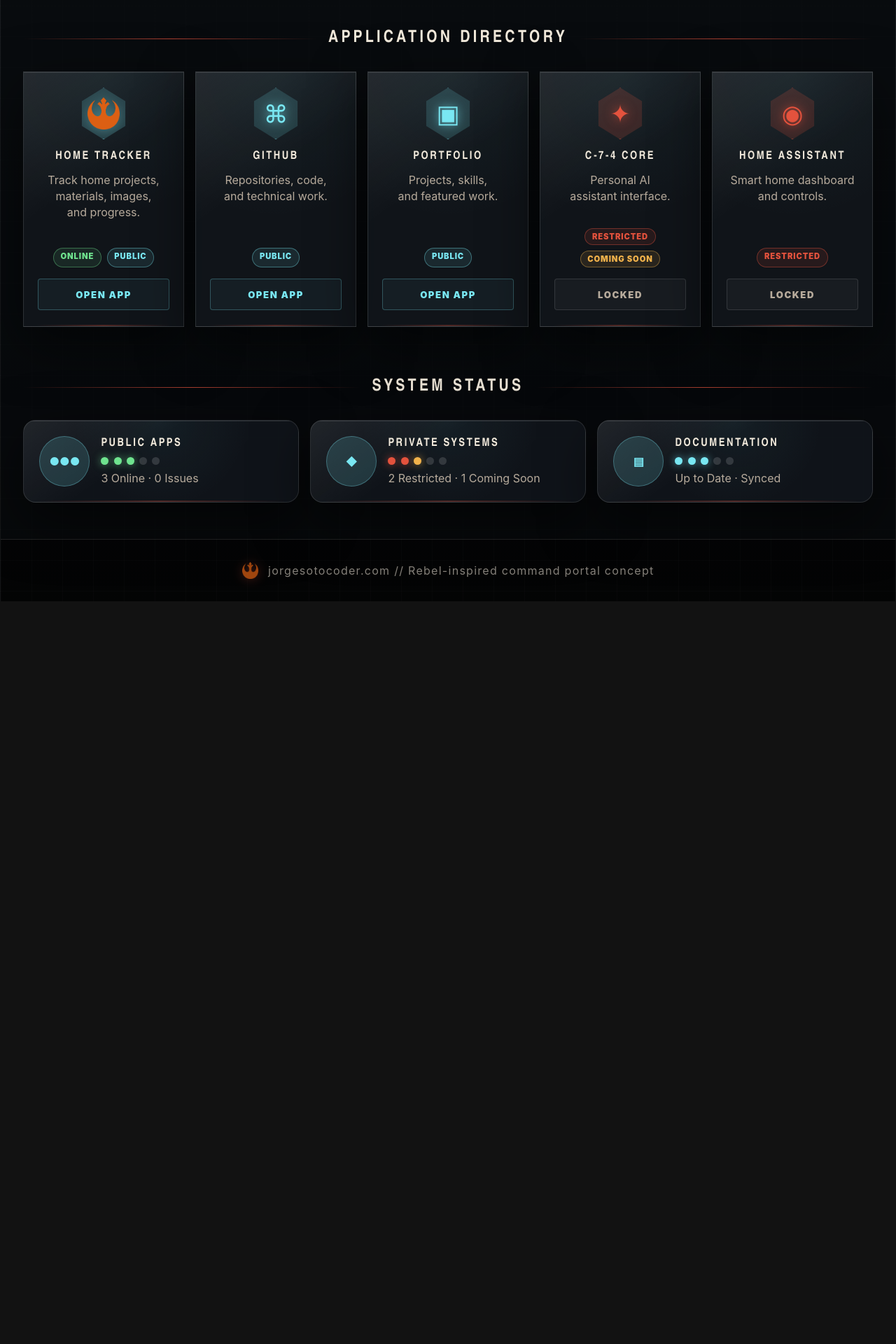
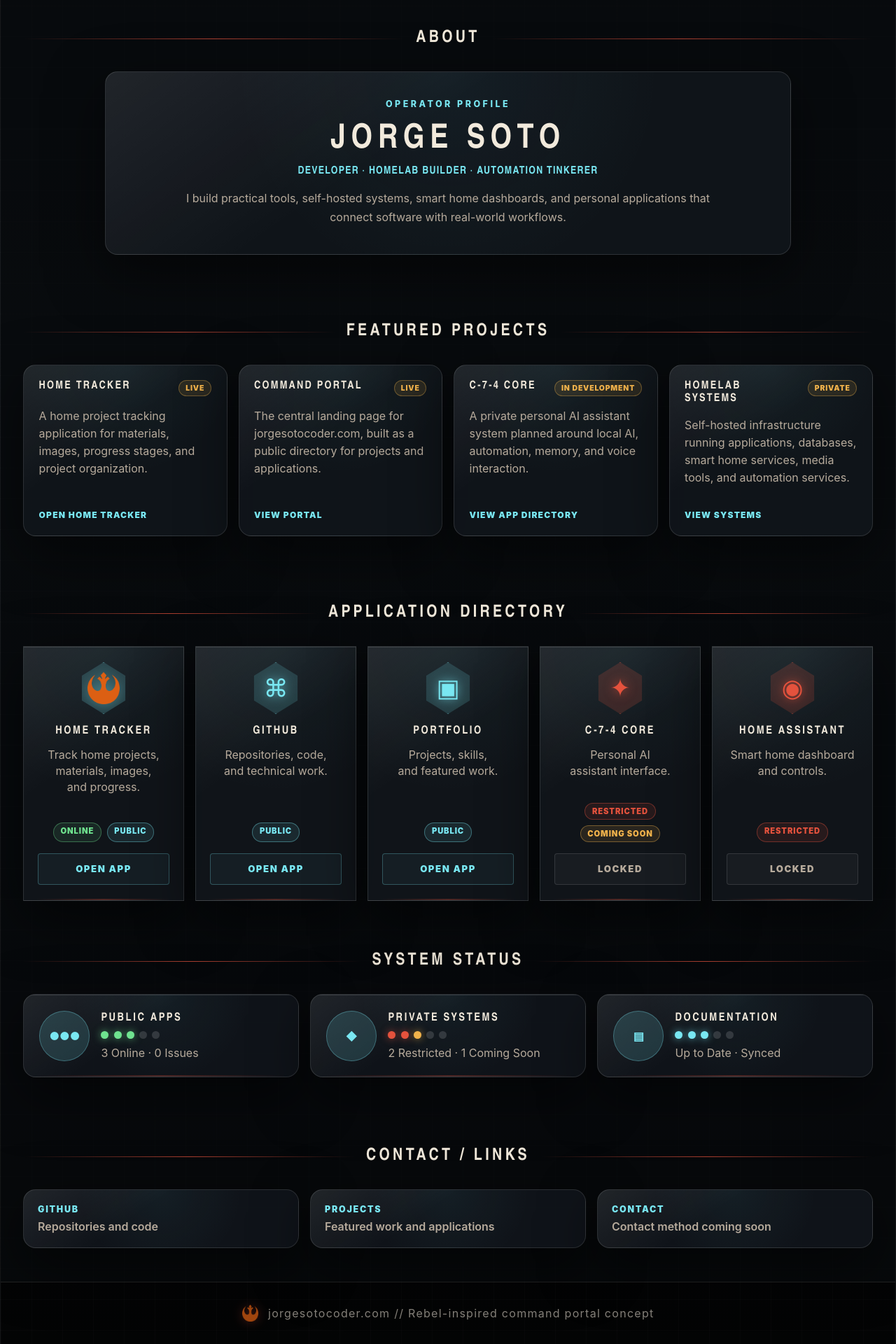
Before and after one commit to acurunner79/jorgesotocoder-portal, a React (Vite) app: page / in a window 1280 px wide. Shown: the part 652-2572 px from the top of the page at 70% size. Before the commit the page ends 1511 px from the top, so only its background shows below. Built offline with nearby package versions, Linux system fonts and the light colour scheme.

Commit message:
Add phase 2 content sections

```diff
--- a/src/App.css
+++ b/src/App.css
@@ -738,3 +738,161 @@ h1 {
     justify-content: center;
   }
 }
+
+.about-section,
+.projects-section,
+.contact-section {
+  padding: clamp(2rem, 4vw, 3rem) 2rem;
+  background: rgba(8, 10, 13, 0.72);
+}
+
+.about-panel,
+.project-card,
+.contact-card {
+  position: relative;
+  overflow: hidden;
+  background:
+    linear-gradient(145deg, rgba(255, 255, 255, 0.075), transparent 42%),
+    radial-gradient(circle at top, rgba(121, 231, 242, 0.055), transparent 55%),
+    var(--panel);
+  border: 1px solid var(--panel-border);
+  box-shadow: var(--shadow);
+  border-radius: var(--radius);
+}
+
+.about-panel {
+  max-width: 980px;
+  margin: 0 auto;
+  padding: clamp(1.4rem, 4vw, 2.4rem);
+  text-align: center;
+}
+
+.about-panel h2 {
+  margin-bottom: 0.35rem;
+  text-transform: uppercase;
+  letter-spacing: 0.16em;
+  font-size: clamp(1.7rem, 4vw, 3rem);
+}
+
+.about-panel h3 {
+  margin-bottom: 1rem;
+  color: var(--cyan);
+  letter-spacing: 0.08em;
+  text-transform: uppercase;
+  font-size: 0.95rem;
+}
+
+.about-panel p:last-child {
+  max-width: 760px;
+  margin: 0 auto;
+  color: var(--muted);
+  line-height: 1.7;
+}
+
+.project-grid {
+  display: grid;
+  grid-template-columns: repeat(4, minmax(0, 1fr));
+  gap: 1rem;
+}
+
+.project-card {
+  display: flex;
+  flex-direction: column;
+  min-height: 245px;
+  padding: 1.35rem;
+}
+
+.project-card-header {
+  display: flex;
+  align-items: flex-start;
+  justify-content: space-between;
+  gap: 1rem;
+  margin-bottom: 1rem;
+}
+
+.project-card h3 {
+  margin: 0;
+  text-transform: uppercase;
+  letter-spacing: 0.14em;
+  font-size: 0.98rem;
+}
+
+.project-card-header span {
+  flex: 0 0 auto;
+  padding: 0.25rem 0.55rem;
+  color: var(--amber);
+  background: rgba(241, 178, 75, 0.11);
+  border: 1px solid rgba(241, 178, 75, 0.34);
+  border-radius: 999px;
+  text-transform: uppercase;
+  letter-spacing: 0.08em;
+  font-size: 0.65rem;
+  font-weight: 900;
+}
+
+.project-card p {
+  margin-bottom: 1.2rem;
+  color: var(--muted);
+  line-height: 1.55;
+}
+
+.project-card a {
+  margin-top: auto;
+  color: var(--cyan);
+  text-transform: uppercase;
+  letter-spacing: 0.1em;
+  font-size: 0.75rem;
+  font-weight: 900;
+}
+
+.contact-grid {
+  display: grid;
+  grid-template-columns: repeat(3, minmax(0, 1fr));
+  gap: 1rem;
+}
+
+.contact-card {
+  display: grid;
+  gap: 0.4rem;
+  padding: 1.25rem;
+}
+
+.contact-card span {
+  color: var(--cyan);
+  text-transform: uppercase;
+  letter-spacing: 0.14em;
+  font-size: 0.78rem;
+  font-weight: 900;
+}
+
+.contact-card strong {
+  color: var(--muted);
+  font-weight: 600;
+}
+
+@media (max-width: 1100px) {
+  .project-grid {
+    grid-template-columns: repeat(2, minmax(0, 1fr));
+  }
+
+  .contact-grid {
+    grid-template-columns: 1fr;
+  }
+}
+
+@media (max-width: 720px) {
+  .about-section,
+  .projects-section,
+  .contact-section {
+    padding-left: 1rem;
+    padding-right: 1rem;
+  }
+
+  .project-grid {
+    grid-template-columns: 1fr;
+  }
+
+  .project-card-header {
+    flex-direction: column;
+  }
+}
--- a/src/App.jsx
+++ b/src/App.jsx
@@ -1,15 +1,12 @@
 import "./App.css";
 import { apps } from "./data/apps";
+import { contactLinks, featuredProjects, profile } from "./data/site";
 
 function AppCard({ app }) {
   return (
     <article className={`app-card ${app.statusType}`}>
       <div className="app-icon" aria-hidden="true">
-        {app.iconImage ? (
-          <img src={app.iconImage} alt="" />
-        ) : (
-          <span>{app.icon}</span>
-        )}
+        {app.iconImage ? <img src={app.iconImage} alt="" /> : <span>{app.icon}</span>}
       </div>
 
       <h3>{app.title}</h3>
@@ -38,6 +35,36 @@ function AppCard({ app }) {
         </span>
       )}
     </article>
+  );
+}
+
+function ProjectCard({ project }) {
+  return (
+    <article className="project-card">
+      <div className="project-card-header">
+        <h3>{project.title}</h3>
+        <span>{project.status}</span>
+      </div>
+
+      <p>{project.description}</p>
+
+      <a
+        href={project.link}
+        target={project.link.startsWith("http") ? "_blank" : undefined}
+        rel={project.link.startsWith("http") ? "noreferrer" : undefined}
+      >
+        {project.linkLabel}
+      </a>
+    </article>
+  );
+}
+
+function ContactCard({ item }) {
+  return (
+    <a className="contact-card" href={item.href}>
+      <span>{item.label}</span>
+      <strong>{item.value}</strong>
+    </a>
   );
 }
 
@@ -86,7 +113,7 @@ export default function App() {
         </div>
       </header>
 
-      <section className="hero" id="about">
+      <section className="hero" id="top">
         <div className="hero-overlay" />
 
         <div className="holo-panel left-holo" aria-hidden="true">
@@ -104,7 +131,7 @@ export default function App() {
             aria-hidden="true"
           />
 
-        <p className="eyebrow">Systems Directory // Phase 1</p>
+          <p className="eyebrow">Systems Directory // Phase 2</p>
           <h1>Welcome to the Command Portal</h1>
           <p className="hero-copy">
             A central launch point for projects, applications, and systems across
@@ -128,6 +155,35 @@ export default function App() {
         </div>
       </section>
 
+      <section className="about-section" id="about">
+        <div className="section-heading">
+          <span />
+          <h2>About</h2>
+          <span />
+        </div>
+
+        <div className="about-panel">
+          <p className="eyebrow">Operator Profile</p>
+          <h2>{profile.name}</h2>
+          <h3>{profile.title}</h3>
+          <p>{profile.summary}</p>
+        </div>
+      </section>
+
+      <section className="projects-section" id="projects">
+        <div className="section-heading">
+          <span />
+          <h2>Featured Projects</h2>
+          <span />
+        </div>
+
+        <div className="project-grid">
+          {featuredProjects.map((project) => (
+            <ProjectCard key={project.title} project={project} />
+          ))}
+        </div>
+      </section>
+
       <section className="directory-section" id="apps">
         <div className="section-heading">
           <span />
@@ -142,7 +198,7 @@ export default function App() {
         </div>
       </section>
 
-      <section className="status-section" id="projects">
+      <section className="status-section">
         <div className="section-heading">
           <span />
           <h2>System Status</h2>
@@ -173,7 +229,21 @@ export default function App() {
         </div>
       </section>
 
-      <footer className="site-footer" id="contact">
+      <section className="contact-section" id="contact">
+        <div className="section-heading">
+          <span />
+          <h2>Contact / Links</h2>
+          <span />
+        </div>
+
+        <div className="contact-grid">
+          {contactLinks.map((item) => (
+            <ContactCard key={item.label} item={item} />
+          ))}
+        </div>
+      </section>
+
+      <footer className="site-footer">
         <img src="/assets/icons/rebel-orange.png" alt="" aria-hidden="true" />
         <p>jorgesotocoder.com // Rebel-inspired command portal concept</p>
       </footer>
--- /dev/null
+++ b/src/data/site.js
@@ -0,0 +1,59 @@
+export const profile = {
+  name: "Jorge Soto",
+  title: "Developer · Homelab Builder · Automation Tinkerer",
+  summary:
+    "I build practical tools, self-hosted systems, smart home dashboards, and personal applications that connect software with real-world workflows.",
+};
+
+export const featuredProjects = [
+  {
+    title: "Home Tracker",
+    status: "Live",
+    description:
+      "A home project tracking application for materials, images, progress stages, and project organization.",
+    link: "https://home-tracker.jorgesotocoder.com",
+    linkLabel: "Open Home Tracker",
+  },
+  {
+    title: "Command Portal",
+    status: "Live",
+    description:
+      "The central landing page for jorgesotocoder.com, built as a public directory for projects and applications.",
+    link: "https://jorgesotocoder.com",
+    linkLabel: "View Portal",
+  },
+  {
+    title: "C-7-4 Core",
+    status: "In Development",
+    description:
+      "A private personal AI assistant system planned around local AI, automation, memory, and voice interaction.",
+    link: "#apps",
+    linkLabel: "View App Directory",
+  },
+  {
+    title: "Homelab Systems",
+    status: "Private",
+    description:
+      "Self-hosted infrastructure running applications, databases, smart home services, media tools, and automation services.",
+    link: "#apps",
+    linkLabel: "View Systems",
+  },
+];
+
+export const contactLinks = [
+  {
+    label: "GitHub",
+    value: "Repositories and code",
+    href: "#github-link-needed",
+  },
+  {
+    label: "Projects",
+    value: "Featured work and applications",
+    href: "#projects",
+  },
+  {
+    label: "Contact",
+    value: "Contact method coming soon",
+    href: "#contact",
+  },
+];
```
Lines whose indentation alone changed are shown as unchanged.
